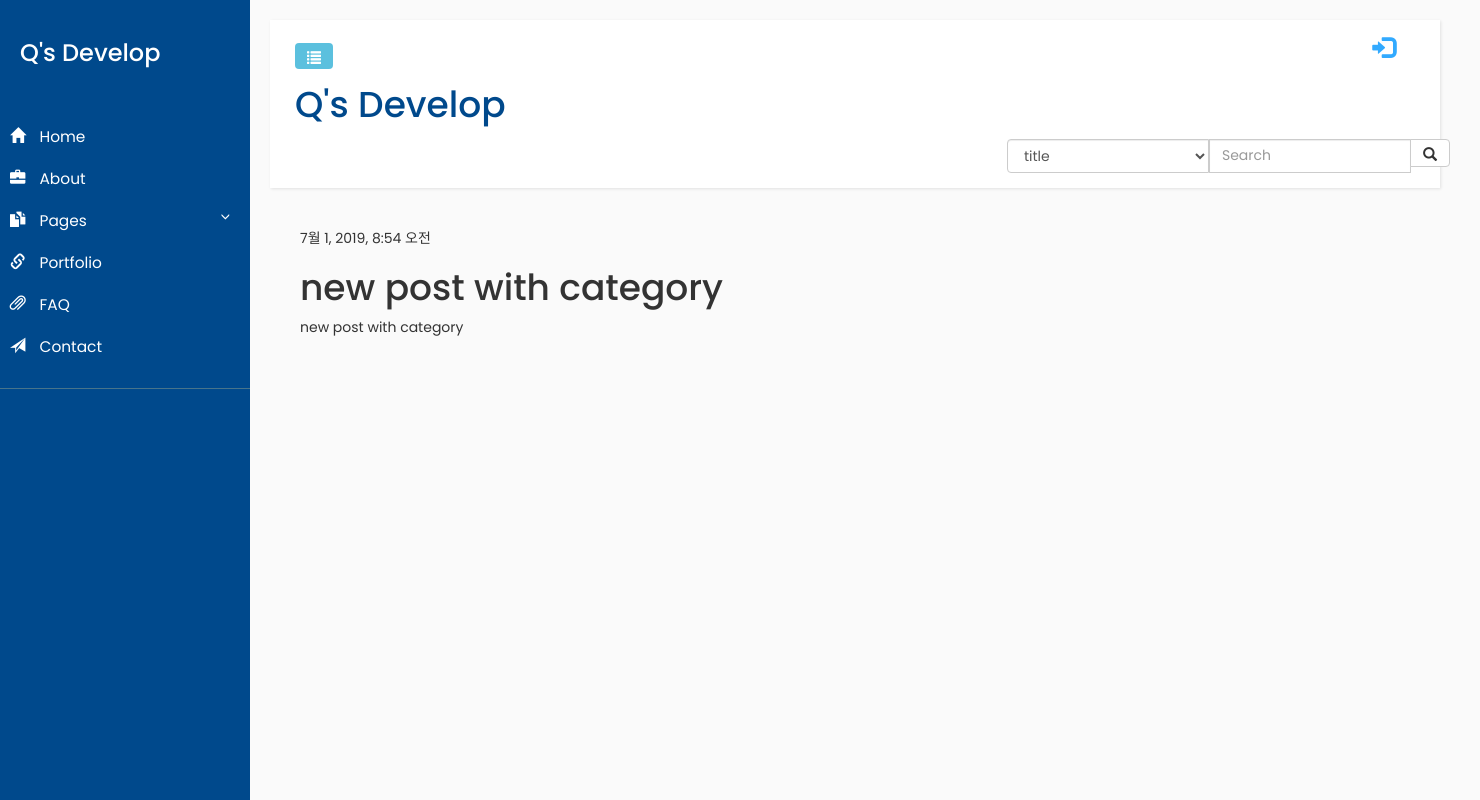
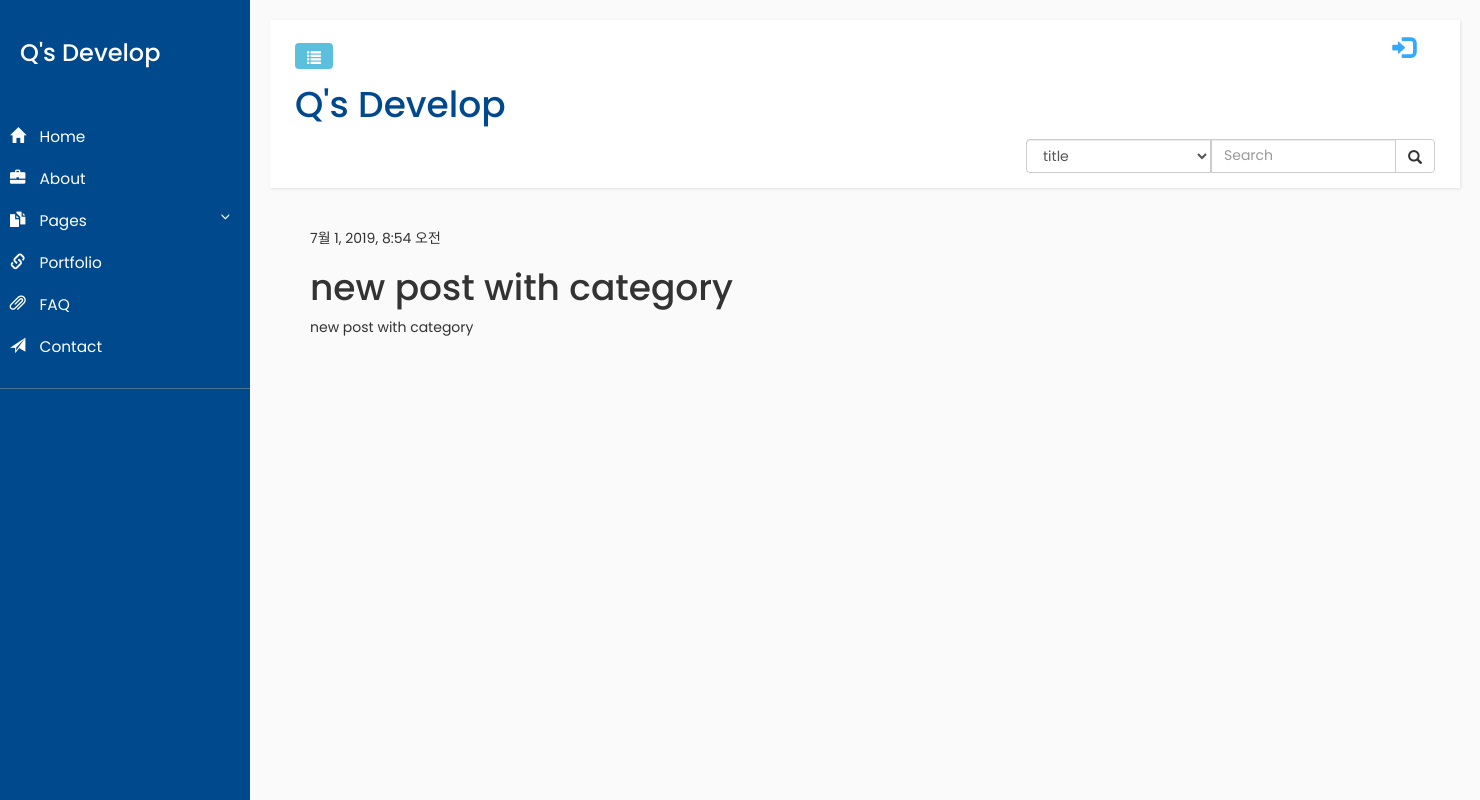
Before and after one commit to HyunQQ/django-blog, a Django app: page /post/2/ in a window 1480 px wide. Run offline with Django 3.2, Linux system fonts and the light colour scheme; data comes from the database, SQL or seed files in the repository; some libraries are stand-ins or nearby versions.

Commit message:
css 수정

```diff
--- a/blog/static/blog/css/blog_container.css
+++ b/blog/static/blog/css/blog_container.css
@@ -0,0 +1,3 @@
+#content{
+    width: 100%;
+}
--- a/blog/static/blog/css/blog_header.css
+++ b/blog/static/blog/css/blog_header.css
@@ -25,3 +25,11 @@
     display: inline-flex;
     float: right;
 }
+
+.input-group-btn{
+    width: 40px;
+}
+
+.input-group-btn button{
+    height: 34px;
+}
```
